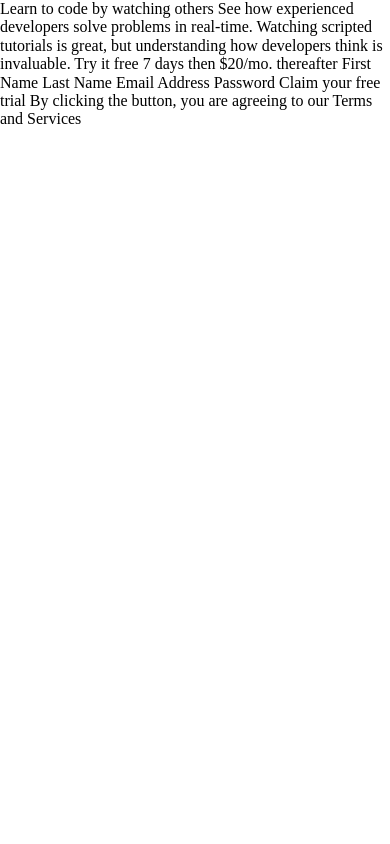
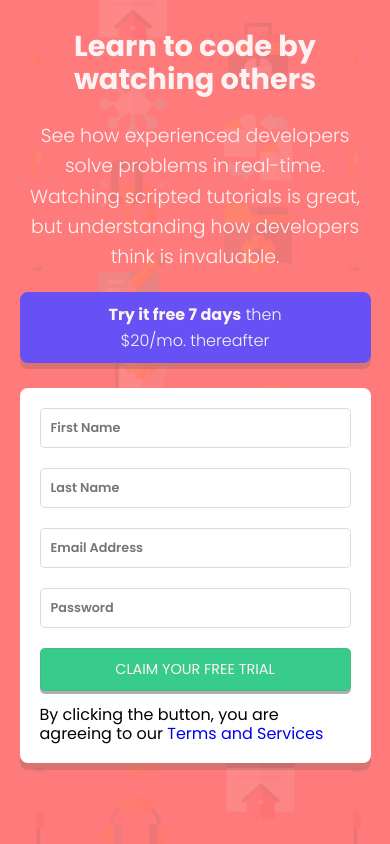
Before and after one commit to isaacnovaes/intro-component-with-signup-form, a plain HTML site: page index.html in a window 390 px wide. Drawn offline with Linux system fonts and the light colour scheme.

Commit message:
Update project. Form is almost finished. Responsiveness needs to be finished

```diff
--- a/index.html
+++ b/index.html
@@ -5,12 +5,42 @@
 		<meta name="viewport" content="width=device-width, initial-scale=1.0" />
 		<title>Frontend Mentor | Intro component with sign up form</title>
 		<link rel="icon" type="image/png" sizes="32x32" href="images/favicon-32x32.png" />
-    <link rel="stylesheet" href="stylesheets/main.css">
+		<link rel="stylesheet" href="stylesheets/main.css" />
 	</head>
 	<body>
-		Learn to code by watching others See how experienced developers solve problems in real-time. Watching scripted
-		tutorials is great, but understanding how developers think is invaluable. Try it free 7 days then $20/mo. thereafter
-		First Name Last Name Email Address Password Claim your free trial By clicking the button, you are agreeing to our
-		Terms and Services
+		<div class="container">
+			<section class="text-container">
+				<h1>Learn to code by watching others</h1>
+				<p>
+					See how experienced developers solve problems in real-time. Watching scripted tutorials is great, but
+					understanding how developers think is invaluable.
+				</p>
+			</section>
+			<main>
+				<div class="action-caller">
+					<p><span>Try it free 7 days</span> then $20/mo. thereafter</p>
+				</div>
+				<div class="form-container">
+					<form>
+						<div class="input">
+							<input type="text" name="firstName" id="firstName" placeholder="First Name" autocomplete="name" />
+						</div>
+						<div class="input">
+							<input type="text" name="lastName" id="lastName" placeholder="Last Name" autocomplete="name" />
+						</div>
+						<div class="input">
+							<input type="email" name="email" id="email" placeholder="Email Address" autocomplete="email" />
+						</div>
+						<div class="input">
+							<input type="password" name="password" id="password" placeholder="Password" autocomplete="current-password"/>
+						</div>
+						<input type="submit" value="CLAIM YOUR FREE TRIAL" />
+					</form>
+					<div class="agreement">
+						By clicking the button, you are agreeing to our <a href="#">Terms and Services</a>
+					</div>
+				</div>
+			</main>
+		</div>
 	</body>
 </html>
--- a/stylesheets/abstracts/_variables.scss
+++ b/stylesheets/abstracts/_variables.scss
@@ -1,6 +1,7 @@
 //Primary colors
 $red: hsl(0, 100%, 74%);
 $green: hsl(154, 59%, 51%);
+$white: rgb(251, 243, 243);
 
 //Accent
 $blue: hsl(248, 89%, 64%);
--- a/stylesheets/base/_reset.scss
+++ b/stylesheets/base/_reset.scss
@@ -1,6 +1,7 @@
 html {
 	box-sizing: border-box;
 	line-height: 1.15;
+	font-family: $font-family;
 	-webkit-text-size-adjust: 100%; //Prevent adjustments of font size after orientation changes in iOS.
 
 	/* Set core root defaults */
--- a/stylesheets/layout/_layout.scss
+++ b/stylesheets/layout/_layout.scss
@@ -1,3 +1,97 @@
-// -----------------------------------------------------------------------------
-// This file contains all styles related to the footer of the site/application.
-// -----------------------------------------------------------------------------
+body {
+	background: $red url(../../images/bg-intro-mobile.png) center;
+	background-size: contain;
+}
+div.container {
+	width: 90%;
+	max-width: 1400px;
+	min-height: 95vh;
+	margin: 0 auto;
+	padding: 30px 0;
+	display: grid;
+	grid-template-rows: min-content auto;
+	grid-template-columns: auto;
+	row-gap: 20px;
+
+	section.text-container {
+		// outline: 1px solid red;
+		h1 {
+			margin: 0 auto 25px;
+			text-align: center;
+			color: $white;
+			font-size: 1.8rem;
+			font-weight: 700;
+			width: 70%; //Change this for desktop
+			max-width: 300px; //Change this for desktop
+		}
+		p {
+			margin: 0 auto;
+			text-align: center;
+			line-height: 1.6;
+			font-size: 1.18rem;
+			font-weight: 300;
+			max-width: 470px; //Change this for desktop
+			color: $white;
+		}
+	}
+
+	main {
+		// outline: 1px solid black;
+		div.action-caller {
+			text-align: center;
+			line-height: 1.6;
+			color: $white;
+			font-weight: 300;
+			padding: 10px 50px;
+			background-color: $blue;
+			border-radius: 8px;
+			margin-bottom: 25px;
+			box-shadow: 0 6px rgba(76, 79, 82, 0.2);
+			p {
+				width: 70%; //Change this for desktop
+				max-width: 200px; //Change this for desktop
+				margin: 0 auto;
+				span {
+					font-weight: 700;
+				}
+			}
+		}
+
+		div.form-container {
+			background-color: rgb(255, 255, 255);
+			padding: 20px;
+			border-radius: 8px;
+            box-shadow: 0 7px rgba(76, 79, 82, 0.2);
+
+			form {
+				div.input {
+					margin-bottom: 20px;
+
+					input {
+						padding: 10px;
+						width: 100%;
+						font-size: 0.8rem;
+						font-weight: 600;
+						font-family: $font-family;
+						border-radius: 5px;
+						border: 1px solid rgba(128, 128, 128, 0.281);
+					}
+				}
+
+				input[type="submit"] {
+                    margin-bottom: 15px;
+					padding: 10px;
+					width: 100%;
+					font-size: 0.9rem;
+					font-weight: 400;
+					font-family: $font-family;
+                    color: $white;
+                    background-color: $green;
+					border-radius: 5px;
+					border: 1px solid rgba(128, 128, 128, 0.281);
+                    box-shadow: 0 3px rgba(76, 79, 82, 0.45);
+				}
+			}
+		}
+	}
+}
```
Also changed, not shown: stylesheets/main.css.
